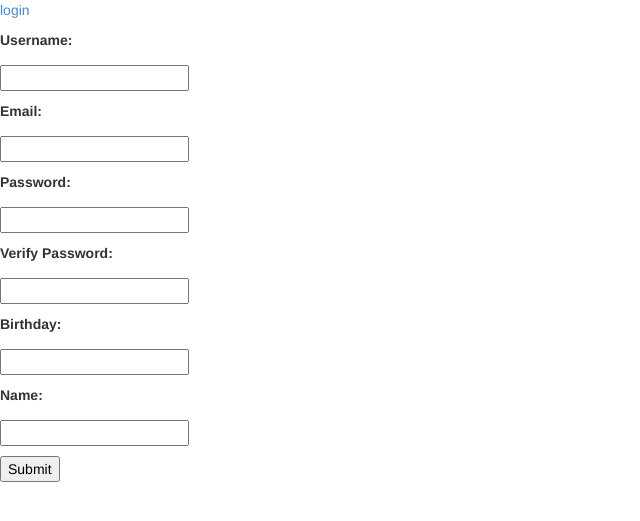
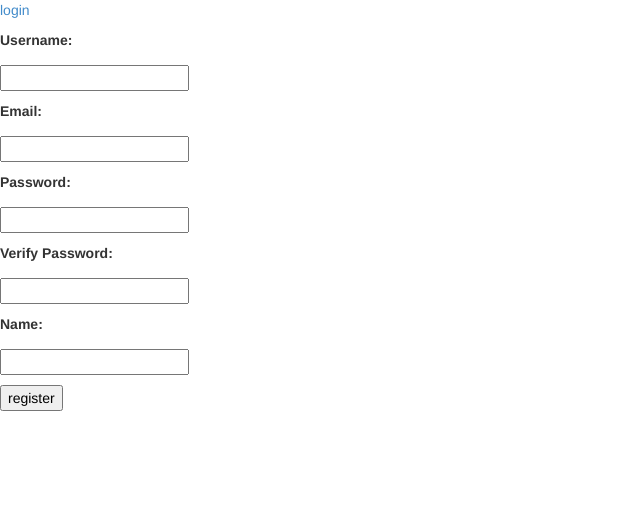
Before and after one commit to niniyongyuan/MHacks, a Django app: page /polls/register/ in a window 1280 px wide. Shown: the top 521 px of the page, without its empty margins (0-640 px from the left). Run offline with Django 3.2, Linux system fonts and the light colour scheme; parts of the project's set-up code (start-up, migrations or seed data) failed here and were passed over; some libraries are stand-ins or nearby versions.

Commit message:
store befor change stroll bar

```diff
--- a/blog/polls/form.py
+++ b/blog/polls/form.py
@@ -12,6 +12,7 @@ class RegistrationForm(ModelForm):
     class Meta:
         model=Hacker
         exclude=('user',)
+
     def clean_username(self):
         username=self.cleaned_data['username']
         try:
@@ -19,11 +20,14 @@ class RegistrationForm(ModelForm):
         except User.DoesNotExist:
             return username
         raise forms.ValidationError("That username is already taken,please select another.")
+
     def clean(self):
-        if self.cleaned_data['password'] != self.cleaned_data['password1']:
+        word = self.cleaned_data['password'];
+        repeat = self.cleaned_data['password1'];
+        if word != "" and repeat != "" and word != repeat:
                 raise forms.ValidationError("The passwords did not match. Please try again.")
         return self.cleaned_data
 
 class LoginForm(forms.Form):
-    username    =forms.CharField(label=(u'User Name'))
-    password    =forms.CharField(label=(u'Password'),widget=forms.PasswordInput(render_value=False))
+    username = forms.CharField(label=(u'User Name'))
+    password = forms.CharField(label=(u'Password'),widget=forms.PasswordInput(render_value=False))
--- a/blog/polls/models.py
+++ b/blog/polls/models.py
@@ -41,3 +41,9 @@ class Choice(models.Model):
 
     def __unicode__(self):
 		return self.choice_text
+
+class Video(models.Model):
+    link = models.URLField()
+
+    def __unicode__(self):
+        return self.link
--- a/blog/polls/templates/polls/index.html
+++ b/blog/polls/templates/polls/index.html
@@ -4,7 +4,7 @@
 
 <h1 id = "title"> Find Your Teammates </h1>
 
-<h2 id = "hint"> R U still looking for the most comparable Teammates? </h2>
+<h2 id = "hint"> R u still looking for the most comparable teammates? </h2>
 {% if latest_poll_list %}
     <ul>
     {% for poll in latest_poll_list %}
--- a/blog/polls/templates/polls/login.html
+++ b/blog/polls/templates/polls/login.html
@@ -17,4 +17,9 @@
     </div>
     <p><input type="submit" value="login" alt="register"></p>
 </form>
+<body>
+    <iframe width="420" height="345"
+src="http://www.youtube.com/embed/XGSy3_Czz8k">
+</iframe>
+</body>
 {% endblock %}
--- a/blog/polls/templates/polls/register.html
+++ b/blog/polls/templates/polls/register.html
@@ -2,11 +2,6 @@
 {% block extrahead %}
     <script src="http://libs.baidu.com/jquery/1.7.1/jquery.min.js" type="text/javascript"></script>
     <script src="http://libs.baidu.com/jqueryui/1.8.18/jquery-ui.min.js" type="text/javascript"></script>
-    <script>
-     $(function() {
-             $( "#id_birthday" ).datepicker();
-             });
-    </script>
 {% endblock %}
 {% block content %}
 <form action="" method="post">{% csrf_token %}
@@ -20,7 +15,9 @@
     </div>
     <div class="register_div">
         {% if form.email.errors %} <p class="error"> {{ form.email.errors }} </p> {% endif %}
-        <p><label for="email" {% if form.email.errors %} class="error" {% endif %}>Email:</label></p>
+
+        <p><label for="email" {% if form.email.errors%} class="error" {% endif %}>Email:</label></p>
+
         <p>{{ form.email}}</p>
     </div>
     <div class="register_div">
@@ -34,15 +31,10 @@
         <p>{{ form.password1}}</p>
     </div>
     <div class="register_div">
-        {% if form.birthday.errors %} <p class="error"> {{ form.birthday.errors }} </p> {% endif %}
-        <p><label for="birthday" {% if form.birthday.errors %} class="error" {% endif %}>Birthday:</label></p>
-        <p>{{ form.birthday}}</p>
-    </div>
-    <div class="register_div">
         {% if form.name.errors %} <p class="error"> {{ form.name.errors }} </p> {% endif %}
         <p><label for="name" {% if form.name.errors %} class="error" {% endif %}>Name:</label></p>
         <p>{{ form.name}}</p>
     </div>
-    <p><input type="submit" alt="register"></p>
+    <p><input type="submit" value="register" alt="register"></p>
 </form>
 {% endblock %}
--- a/blog/polls/views.py
+++ b/blog/polls/views.py
@@ -46,11 +46,14 @@ def register(request):
     if request.method =='POST':
         form = RegistrationForm(request.POST)
         if form.is_valid():
+            if User.objects.filter(email=form.cleaned_data['email']).exists():
+                return HttpResponseRedirect('/polls/register', {
+            'error_message': "You didn't select a choice.",})
             user =User.objects.create_user(username=form.cleaned_data['username'],email=form.cleaned_data['email'],password=form.cleaned_data['password'])
             user.save()
-            hacker=Hacker(user=user,name=form.cleaned_data['name'],birthday=form.cleaned_data['birthday'])
+            hacker=Hacker(user=user,name=form.cleaned_data['name'],)
             hacker.save()
-            return HttpResponseRedirect('/polls/loggedin')
+            return HttpResponseRedirect('/polls/register')
         else:
             return render_to_response('polls/register.html',{'form':form},context_instance=RequestContext(request))
     else:
@@ -109,6 +112,9 @@ class IndexView(generic.ListView):
         pub_date__lte=timezone.now()
     ).order_by('-pub_date')[:5]
 
+def index(request):
+    full_list = Video.objects.all()
+    return render_to_response('polls/login.html', {'full_list': full_list})
 
 class DetailView(generic.DetailView):
     model = Poll
```
Also changed, not shown: blog/db.sqlite3, db.sqlite3 (added), 5 other files.
